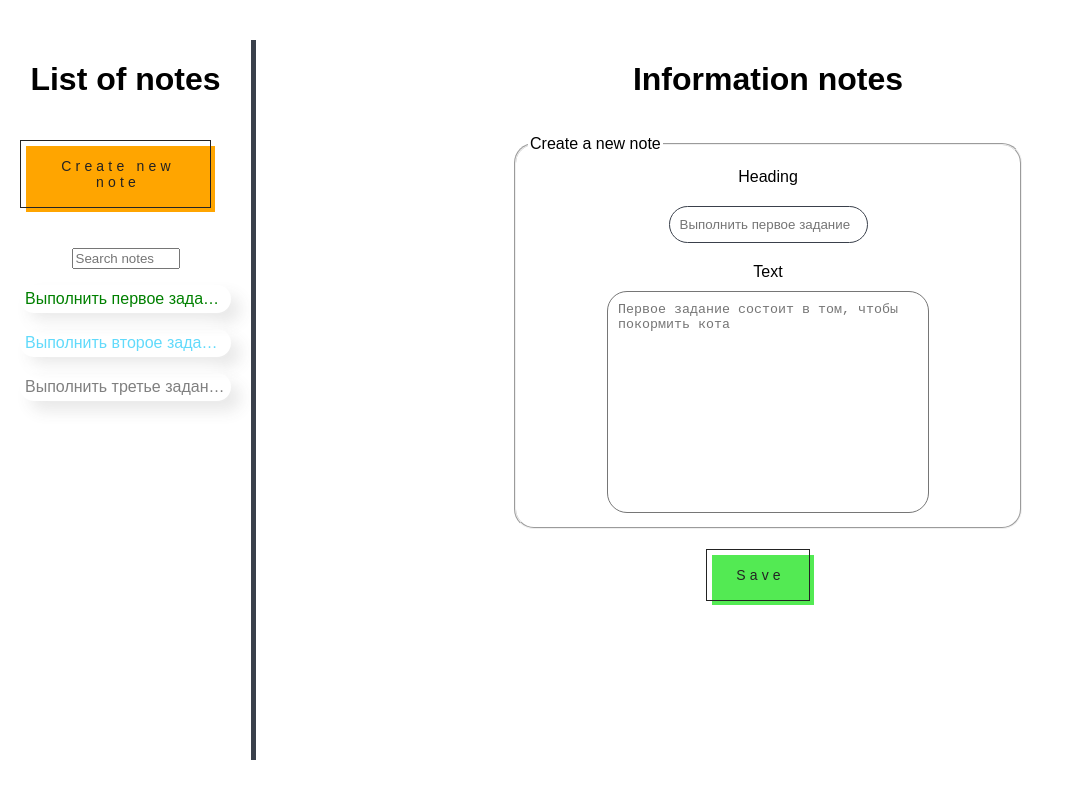
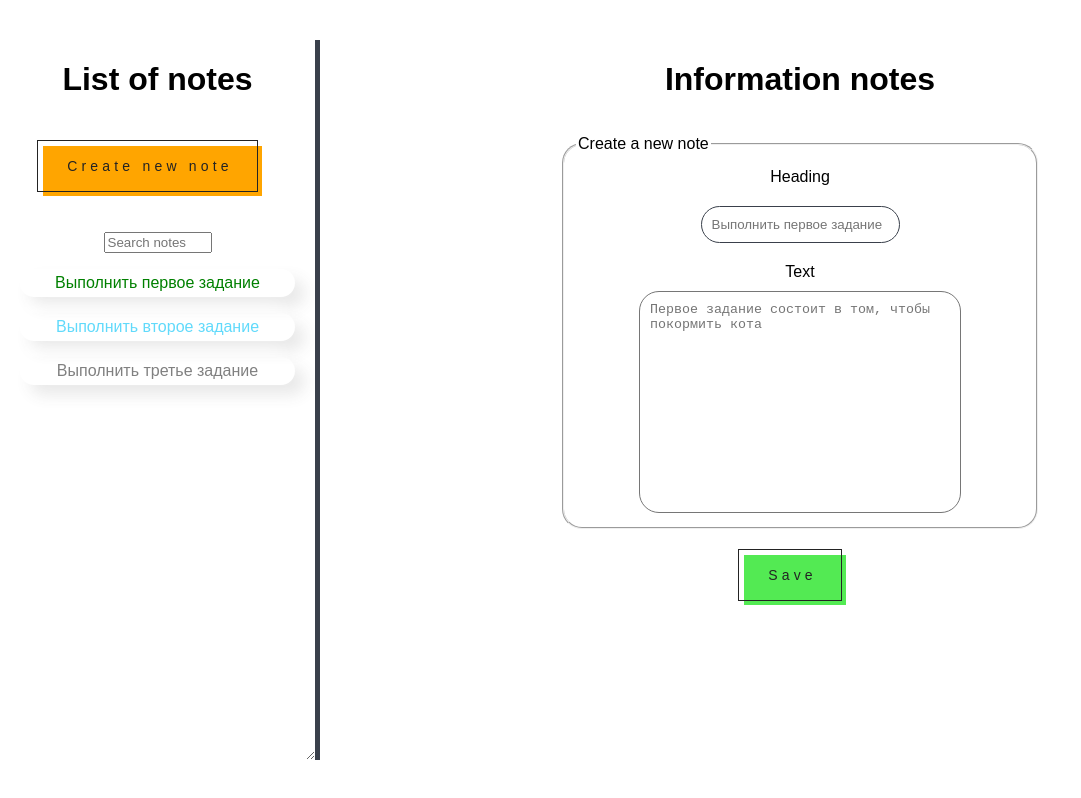
Before and after one commit to kibni1409/test, a React (Create React App) app: page /note/0 in a window 1280 px wide. Both pictures are taken after a click on the button "Edit". Shown: the whole page, without its empty margins (0-1081 px from the left). Built offline with nearby package versions, Linux system fonts and the light colour scheme.

Commit message:
Changing the horizontal size of the list of notes

```diff
--- a/src/App.css
+++ b/src/App.css
@@ -2,7 +2,7 @@
   text-align: center;
   display: grid;
   font-family: 'Montserrat', sans-serif;
-  grid-template-columns: 20% 80%;
+  grid-template-columns: 1fr 3fr;
   grid-template-areas:
   "List Info";
 }
--- a/src/Components/InformationNotes/InformationNotes.module.css
+++ b/src/Components/InformationNotes/InformationNotes.module.css
@@ -5,6 +5,10 @@
   height: 90vh;
   padding-right: 20px;
   padding-left: 20px;
+  overflow: auto;
+  resize: horizontal;
+  max-width: 900px;
+  min-width: 200px;
 }
 .ListOfNotes input {
   width: 100px;
@@ -74,6 +78,7 @@
   grid-area: Info;
   height: 80vh;
   margin-top: 40px;
+  min-width: 400px;
 }
 
 .Edit__button {
@@ -253,9 +258,10 @@
 
 .form {
   border-radius: 20px;
+  margin: auto;
   padding: 15px;
-  margin: auto;
-  width: 50%;
+  overflow: auto;
+  max-width: 50%;
 }
 .form input {
   margin: 10px;
--- a/src/Components/InformationNotes/InformationNotes.scss
+++ b/src/Components/InformationNotes/InformationNotes.scss
@@ -4,6 +4,7 @@
   grid-area: Info;
   height: 80vh;
   margin-top: 40px;
+  min-width: 400px;
 }
 
 .Edit{
@@ -24,9 +25,11 @@
 
 .form{
   border-radius: 20px;
+  margin: auto;
   padding: 15px;
-  margin: auto;
-  width: 50%;
+  overflow: auto;
+  max-width: 50%;
+  //width: 50%;
 
   input{
     margin: 10px;
--- a/src/Components/ListOfNotes/ListOfNotes.module.css
+++ b/src/Components/ListOfNotes/ListOfNotes.module.css
@@ -5,6 +5,10 @@
   height: 90vh;
   padding-right: 20px;
   padding-left: 20px;
+  overflow: auto;
+  resize: horizontal;
+  max-width: 900px;
+  min-width: 200px;
 }
 .ListOfNotes input {
   width: 100px;
--- a/src/Components/ListOfNotes/ListOfNotes.scss
+++ b/src/Components/ListOfNotes/ListOfNotes.scss
@@ -38,6 +38,10 @@
   height: 90vh;
   padding-right: 20px;
   padding-left: 20px;
+  overflow: auto;
+  resize: horizontal;
+  max-width: 900px;
+  min-width: 200px;
 
   input{
     width: 100px;
```
